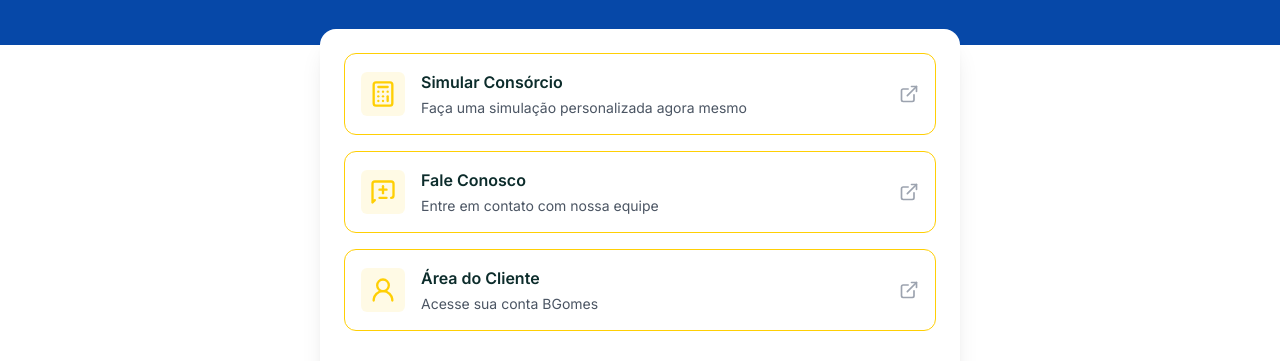
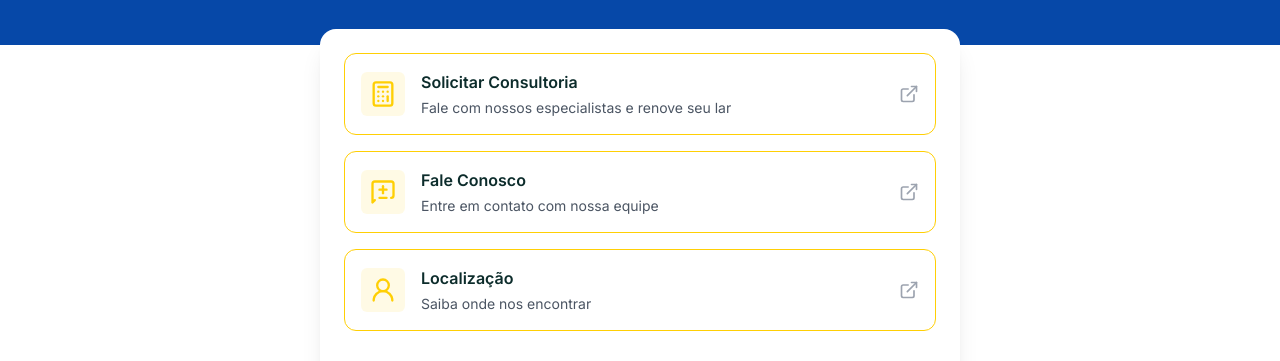
Before and after one commit to tamicaires/uniao-siqueira-landing-page, a Next.js app: page /perfil in a window 1280 px wide. Shown: the part 211-572 px from the top of the page. Built offline with nearby package versions, Linux system fonts and the light colour scheme.

Commit message:
chore: update quick link data

```diff
--- a/app/perfil/page.tsx
+++ b/app/perfil/page.tsx
@@ -69,8 +69,8 @@ export default function ProfilePage() {
 
   const quickLinks = [
     {
-      title: "Simular Consórcio",
-      description: "Faça uma simulação personalizada agora mesmo",
+      title: "Solicitar Consultoria",
+      description: "Fale com nossos especialistas e renove seu lar",
       icon: Calculator,
     },
     {
@@ -79,8 +79,8 @@ export default function ProfilePage() {
       icon: MessageSquareDiff,
     },
     {
-      title: "Área do Cliente",
-      description: "Acesse sua conta BGomes",
+      title: "Localização",
+      description: "Saiba onde nos encontrar",
       icon: UserRound,
     },
   ];
```
